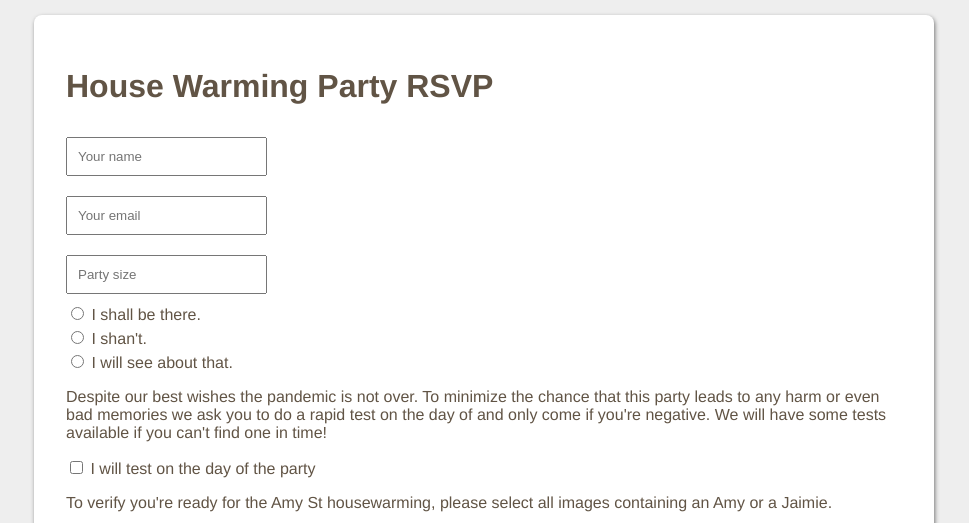
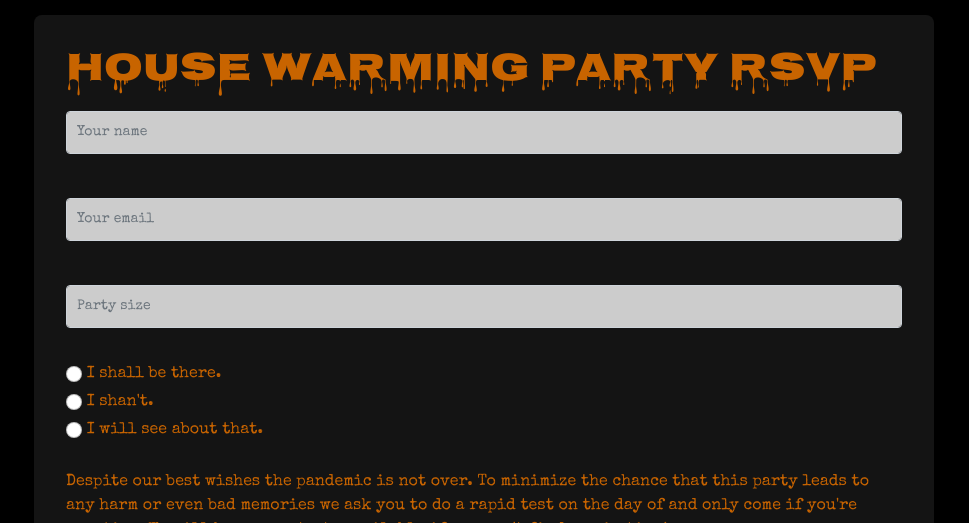
Before and after one commit to eatglasswithyou/amyparty, a Django app: template amy/templates/amy/index.html in a window 1280 px wide. Shown: the top 523 px of the page, without its empty margins (156-1125 px from the left). Run offline with Django 3.2, Linux system fonts and the light colour scheme; the template is opened without the code that fills it, so the values that code supplies are empty.

Commit message:
myspace style changes

```diff
--- a/amy/static/style.css
+++ b/amy/static/style.css
@@ -1,4 +1,10 @@
+h1 {
+  font-family: 'Nosifer', cursive;
+}
 
+a {
+  color:  #8B0000;
+}
 
 td {
   width: 33.33%;
@@ -37,7 +43,7 @@ table {
     }*/
 
 html {
-  background-color: #eee;
+  background-color: #000;
 }
 
 img {
@@ -49,7 +55,7 @@ img {
 }
 
 body {
-  background-color: #fff;
+  background-color: rgba(25, 25, 25, 0.8);
   margin: 0 auto;
   margin-top:15px;
   margin-bottom:15px;
@@ -57,12 +63,12 @@ body {
   border-top-right-radius: 0.5rem;
   border-bottom-left-radius: 0.5rem;
   border-bottom-right-radius: 0.5rem;
-  font-family: HelveticaNeueW01-45Ligh,"Helvetica Neue",HelveticaNeue,Helvetica,sans-serif;
+  font-family: 'Special Elite', cursive;;
   padding: 2rem;
   max-width:  900px;
   font-weight: 400;
   font-style:normal;
-  color:#615445;
+  color:#C86400;
   -moz-box-shadow: 1px 2px 4px rgba(0, 0, 0,0.5);
   -webkit-box-shadow: 1px 2px 4px rgba(0, 0, 0, .5);
   box-shadow: 1px 2px 4px rgba(0, 0, 0, .5);
@@ -102,14 +108,20 @@ body {
 input[type=text] {
   padding:10px;
   margin:10px 0;
+  color: #000;
+  background-color: #CCCCCC;
 }
 input[type=number] {
   padding:10px;
   margin:10px 0;
+  color: #000;
+  background-color: #CCCCCC;
 }
 input[type=email] {
   padding:10px;
   margin:10px 0;
+  color: #000;
+  background-color: #CCCCCC;
 }
 
 label {
@@ -122,7 +134,6 @@ input[type="submit"] {
 	width:  100%;
 	height:  3em;
 }
-
 
 
 span{
--- a/amy/templates/amy/index.html
+++ b/amy/templates/amy/index.html
@@ -2,12 +2,20 @@
 <!DOCTYPE html>
 <html>
 <head>
-	<meta name="viewport" content="width=device-width, initial-scale=1, minimum-scale=1" />
+<meta charset="UTF-8" />
+<meta name="viewport" content="width=device-width, user-scalable=no, initial-scale=1.0, maximum-scale=1.0, minimum-scale=1.0" />
+<meta http-equiv="X-UA-Compatible" content="ie=edge" />
+<title>Hallows Warming Party</title>
+
+	<link rel="preconnect" href="https://fonts.googleapis.com">
+	<link rel="preconnect" href="https://fonts.gstatic.com" crossorigin>
+	<link href="https://fonts.googleapis.com/css2?family=Nosifer&family=Special+Elite&display=swap" rel="stylesheet">
 
 	{% load static %}
-	<!-- <link rel="stylesheet" href="https://www.sapiezynski.com/mycaptcha/style.css" type="text/css"/> -->
+	<!-- CSS only -->
+	<link href="https://cdn.jsdelivr.net/npm/bootstrap@5.2.1/dist/css/bootstrap.min.css" rel="stylesheet" integrity="sha384-iYQeCzEYFbKjA/T2uDLTpkwGzCiq6soy8tYaI1GyVh/UjpbCx/TYkiZhlZB6+fzT" crossorigin="anonymous">
+
 	<link rel="stylesheet" href="static/style.css" type="text/css"/>
-
 	<script>
 		const GRID_SIZE = 3;
 		const WIDTH = "100%";
@@ -122,13 +130,13 @@
 		<h1>House Warming Party RSVP</h1>
 		<p><span id="response"></span></p>
 		<form id="formElem">
-			<input name="name" placeholder="Your name" type="text"/> <br/>
-			<input name="email" placeholder="Your email" type="email" /> <br/>
-			<input name="count" placeholder="Party size" type="number"/> <br/>
-			<label><input type="radio" id="att_yes" name="att" value="att_yes"> I shall be there.</label>
-			<label><input type="radio" id="att_no" name="att" value="att_no"> I shan't.</label>
-			<label><input type="radio" id="att_maybe" name="att" value="att_maybe"> I will see about that.</label>
-
+			<input name="name" class="form-control form-control-sm" placeholder="Your name" type="text"/> <br/>
+			<input name="email" class="form-control form-control-sm" placeholder="Your email" type="email" /> <br/>
+			<input name="count" class="form-control form-control-sm" placeholder="Party size" type="number"/> <br/>
+			<label><input type="radio" class="form-check-input" id="att_yes" name="att" value="att_yes"> I shall be there.</label>
+			<label><input type="radio" class="form-check-input" id="att_no" name="att" value="att_no"> I shan't.</label>
+			<label><input type="radio" class="form-check-input" id="att_maybe" name="att" value="att_maybe"> I will see about that.</label>
+			<br>
 			<p>Despite our best wishes the pandemic is not over. To minimize the chance that this party leads to any harm or even bad memories we ask you to do a rapid test on the day of and only come if you're negative. We will have some tests available if you can't find one in time!</p>
 			<label><input type="checkbox" name="covid"> I will test on the day of the party</label>
 
--- a/amy/templates/amy/security.html
+++ b/amy/templates/amy/security.html
@@ -1,4 +1,4 @@
-<h1>Very securre</h1>
+<h1>Very secure</h1>
 {% for a in attendees %}
 {{ a.name }}
 <ul>
```
Also changed, not shown: amy/templates/amy/thanks.html (+17 -0 lines), 1 other file.
